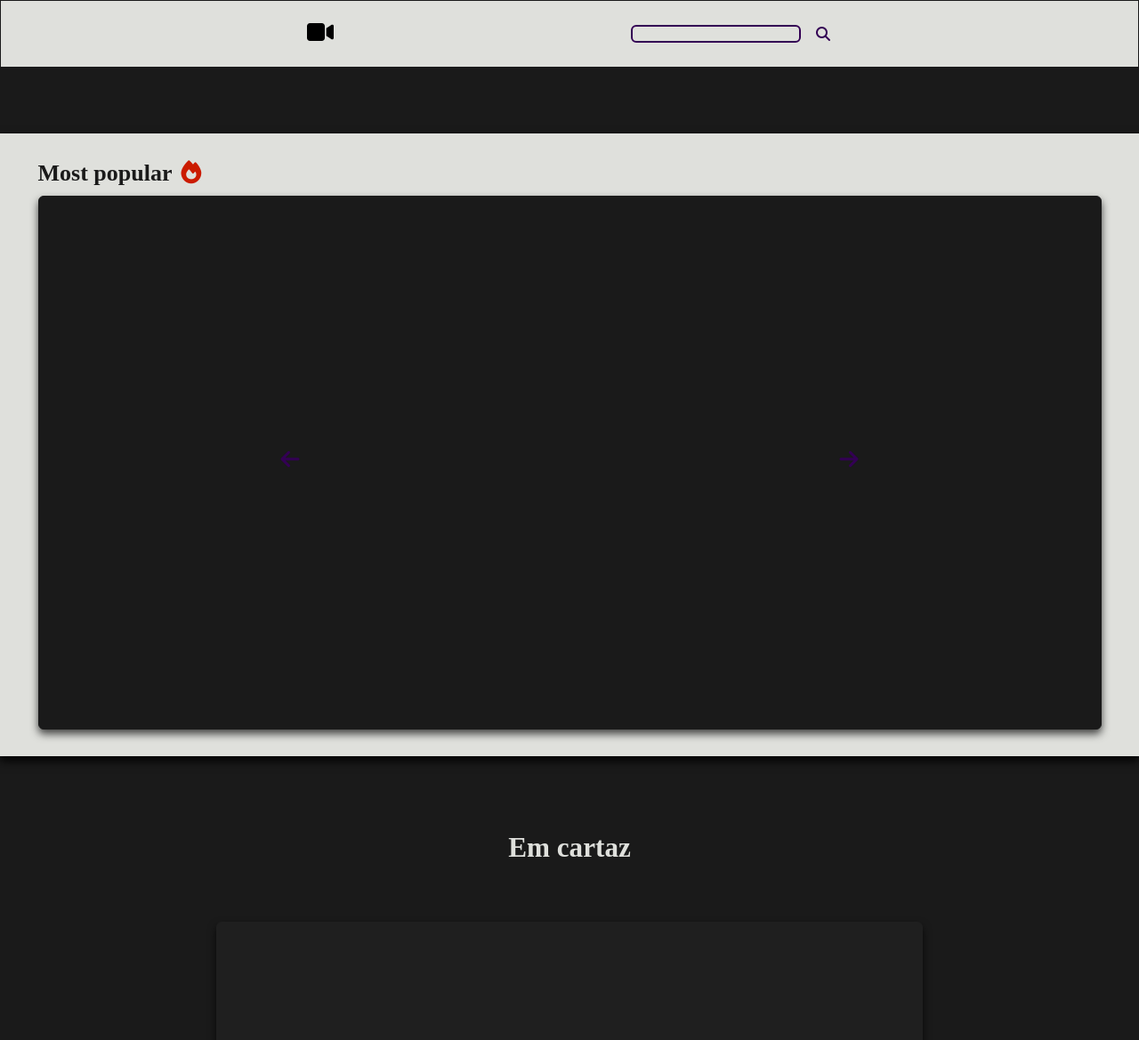
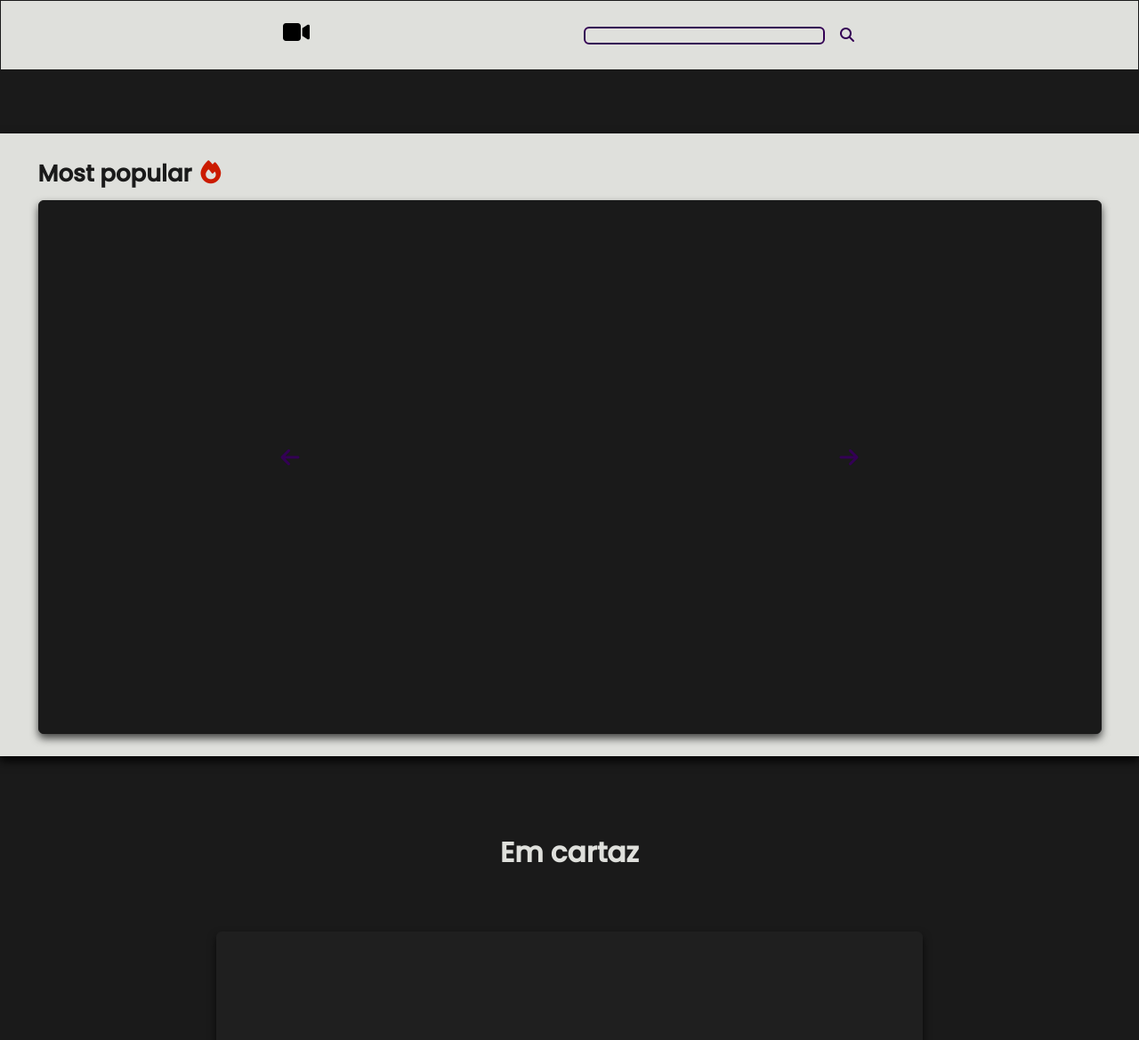
Before and after one commit to AnthFacci/movie, a PHP site: page /home.php in a window 1280 px wide. Shown: the top 1169 px of the page at 89% size. Run offline with PHP 8.4, Linux system fonts and the light colour scheme.

Commit message:
finalizações de funcionalidades basicas usando o tmdb

```diff
--- a/css/PageFilm.css
+++ b/css/PageFilm.css
@@ -1,7 +1,7 @@
 *{
     padding: 0;
     margin: 0;
-
+    font-family: 'Poppins', sans-serif;
     box-sizing: border-box;
 }
 
--- a/css/searchPage.css
+++ b/css/searchPage.css
@@ -1,7 +1,7 @@
 /* SET PATTERN  */
 *{
     box-sizing: border-box;
-
+    font-family: 'Poppins', sans-serif;
     padding: 0;
     margin: 0;
 }
@@ -189,7 +189,7 @@
     justify-content: space-between;
     align-items: center;
     width: 240px;
-    height: 360px;
+    height: 380px;
     background-color: #DFE0DC;
     border: 1px solid #1F1F1F;
     border-radius: 6px;
--- a/css/style.css
+++ b/css/style.css
@@ -1,6 +1,6 @@
 *{
     box-sizing: border-box;
-
+    font-family: 'Poppins', sans-serif;
     padding: 0;
     margin: 0;
 }
@@ -193,6 +193,7 @@
     display: flex;
     gap: 10px;
     width: 1195px;
+    align-items: center;
 }
 
 .titleCarrosel{
@@ -203,10 +204,7 @@
 #fogo{
     color: #CB1B00;
     font-size: 26px;
-    top: 50px;
-    left: 700px;
 }
-
 
 .logoAnimated{
     display: flex;
@@ -274,28 +272,28 @@
         border: 0px solid #FFCB0E;
         background-color: #FFCB0E;
         width: 0px;
-        height: 1px;
+        height: 4px;
     }
 
     50%{
         border: 0.3px solid #FFCB0E;
         background-color: #FFCB0E;
         width: 5px;
-        height: 1px;
+        height: 4px;
     }
 
     75%{
         border: 0.3px solid #FFCB0E;
         background-color: #FFCB0E;
         width: 10px;
-        height: 1px;
+        height: 4px;
     }
 
     100%{
         border: 0.3px solid #FFCB0E;
         background-color: #FFCB0E;
         width: 0px;
-        height: 1px;
+        height: 4px;
     }
 
 
--- a/home.php
+++ b/home.php
@@ -6,6 +6,9 @@
     <title>Document</title>
     <link rel="stylesheet" href="./css/style.css">
     <link rel="stylesheet" href="https://cdnjs.cloudflare.com/ajax/libs/font-awesome/6.4.2/css/all.min.css">
+    <link rel="preconnect" href="https://fonts.googleapis.com">
+    <link rel="preconnect" href="https://fonts.gstatic.com" crossorigin>
+    <link href="https://fonts.googleapis.com/css2?family=Poppins:ital,wght@0,400;0,500;1,400&display=swap" rel="stylesheet">
     <script src="./js/index.js" defer></script>
 </head>
     <body>
--- a/js/pageFilm.js
+++ b/js/pageFilm.js
@@ -21,6 +21,7 @@
         //FETCH REQUEST
         const resTrailer = await fetch(`https://api.themoviedb.org/3/movie/${id}/videos?language=pt-BR&api_key=${apiKey}`);
         const dataTrailer = await resTrailer.json();
+        console.log(dataTrailer)
         const res = await fetch(`https://api.themoviedb.org/3/movie/${id}?api_key=${apiKey}&language=pt-BR`);
         const data = await res.json();
         console.log(data);
@@ -43,7 +44,9 @@
         spanSinopse.id = "spanSinop";
         //ATTRIBUTED VALUE
         document.title = `${data.title}`;
-        iframe.setAttribute('src', `https://www.youtube-nocookie.com/embed/${dataTrailer.results[0].key}`);
+        if(dataTrailer.results.length > 0){
+            iframe.setAttribute('src', `https://www.youtube-nocookie.com/embed/${dataTrailer.results[0].key}`);
+        }
         dataLancamento.innerText = "Data de lançamento: ";
         spanSinopse.innerText = "Sinopse: ";
         divTextos.classList.add('TextosDiv');
--- a/pageFilme.php
+++ b/pageFilme.php
@@ -5,6 +5,9 @@
     <meta name="viewport" content="width=device-width, initial-scale=1.0">
     <title>Filme: </title>
     <link rel="stylesheet" href="./css/PageFilm.css">
+    <link rel="preconnect" href="https://fonts.googleapis.com">
+    <link rel="preconnect" href="https://fonts.gstatic.com" crossorigin>
+    <link href="https://fonts.googleapis.com/css2?family=Poppins:ital,wght@0,400;0,500;1,400&display=swap" rel="stylesheet">
     <script src="./js/pageFilm.js" defer></script>
 </head>
 <body>
--- a/search.php
+++ b/search.php
@@ -6,6 +6,9 @@
     <title>Document</title>
     <link rel="stylesheet" href="./css/searchPage.css">
     <link rel="stylesheet" href="https://cdnjs.cloudflare.com/ajax/libs/font-awesome/6.4.2/css/all.min.css">
+    <link rel="preconnect" href="https://fonts.googleapis.com">
+    <link rel="preconnect" href="https://fonts.gstatic.com" crossorigin>
+    <link href="https://fonts.googleapis.com/css2?family=Poppins:ital,wght@0,400;0,500;1,400&display=swap" rel="stylesheet">
     <script src="./js/searchPage.js" defer></script>
 </head>
     <body>
```
Also changed, not shown: js/searchPage.js (+11 -0 lines), 1 other file.
